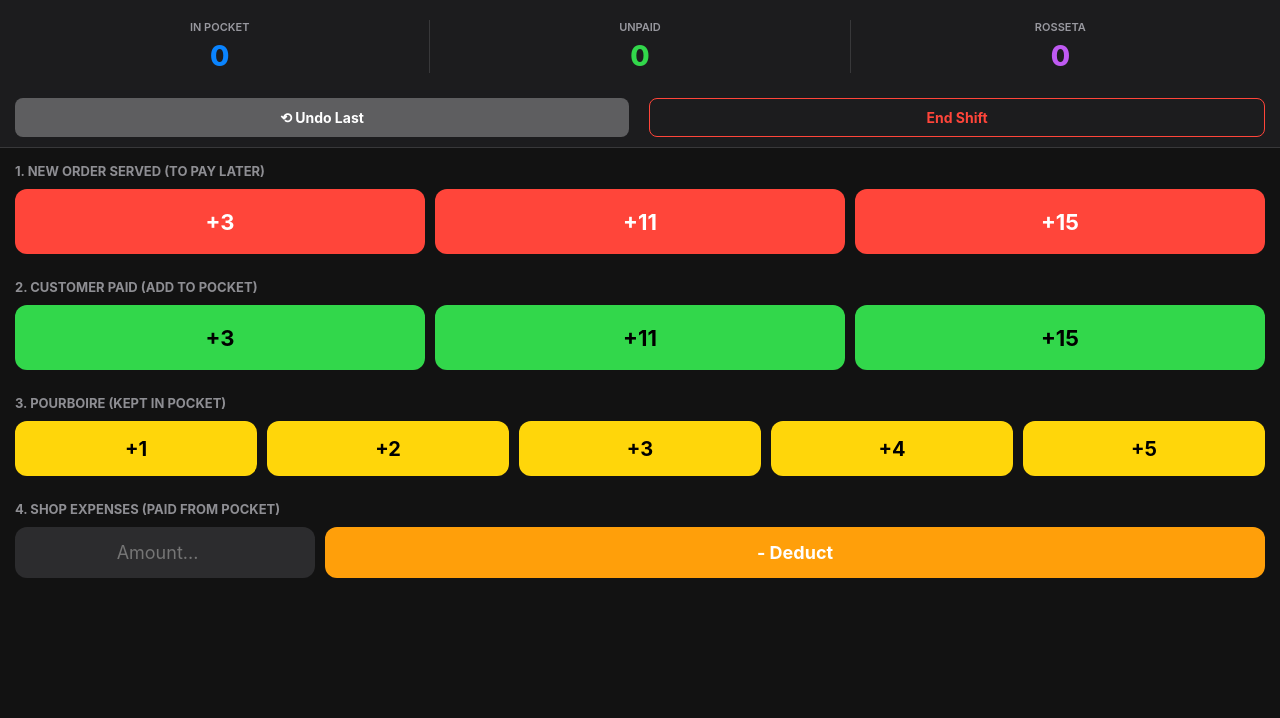
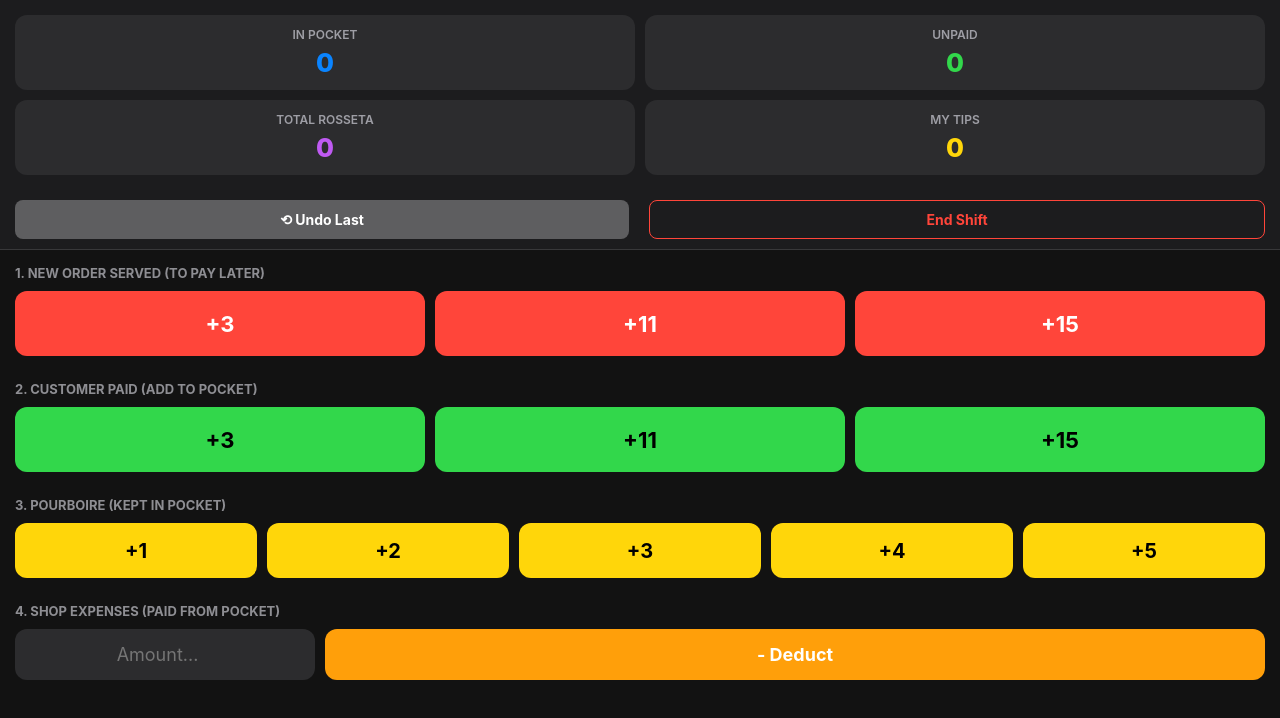
Before and after one commit to g4zqtjh696-coder/Possys, a plain HTML site: page index.html in a window 1280 px wide. Both pictures are taken after a click on the button "Open Caisse". Drawn offline with Linux system fonts and the light colour scheme.

Commit message:
Update index.html

```diff
--- a/index.html
+++ b/index.html
@@ -3,7 +3,7 @@
 <head>
     <meta charset="UTF-8">
     <meta name="viewport" content="width=device-width, initial-scale=1.0, maximum-scale=1.0, user-scalable=no">
-    <title>Shift Tracker Pro V2</title>
+    <title>Shift Tracker Pro V3</title>
     <style>
         * { box-sizing: border-box; font-family: -apple-system, BlinkMacSystemFont, "Segoe UI", Roboto, sans-serif; user-select: none; touch-action: manipulation; }
         body { margin: 0; padding: 0; background-color: #121212; color: #ffffff; display: flex; flex-direction: column; height: 100vh; overflow: hidden; }
@@ -18,17 +18,17 @@
         /* Main App Screen */
         #app-screen { display: none; flex-direction: column; height: 100%; }
 
-        /* 3-Column Header */
-        .header { display: flex; justify-content: space-between; padding: 20px 10px 15px; background-color: #1c1c1e; }
-        .stat-box { text-align: center; flex: 1; border-right: 1px solid #38383a; }
-        .stat-box:last-child { border-right: none; }
-        .stat-label { font-size: 11px; color: #ebebf5; opacity: 0.6; margin-bottom: 5px; text-transform: uppercase; font-weight: 600;}
-        .stat-value { font-size: 28px; font-weight: 800; }
+        /* 2x2 Grid Header */
+        .header { display: grid; grid-template-columns: repeat(2, 1fr); gap: 10px; padding: 15px; background-color: #1c1c1e; }
+        .stat-box { text-align: center; padding: 12px 5px; background-color: #2c2c2e; border-radius: 12px; }
+        .stat-label { font-size: 12px; color: #ebebf5; opacity: 0.6; margin-bottom: 5px; text-transform: uppercase; font-weight: 600;}
+        .stat-value { font-size: 26px; font-weight: 800; }
 
         .text-blue { color: #0a84ff; }
         .text-red { color: #ff453a; }
         .text-green { color: #32d74b; }
         .text-purple { color: #bf5af2; }
+        .text-gold { color: #ffd60a; }
 
         /* Top Controls: Undo & End Shift */
         .top-controls { display: flex; justify-content: space-between; padding: 10px 15px; background-color: #1c1c1e; border-bottom: 1px solid #38383a; }
@@ -47,7 +47,7 @@
         .btn-tip { background-color: #ffd60a; color: #000; height: 55px; font-size: 20px; }
 
         .expense-row { display: flex; gap: 10px; }
-        .expense-input { flex: 1; margin: 0; padding: 15px; font-size: 18px; }
+        .expense-input { flex: 1; margin: 0; padding: 15px; font-size: 18px; border-radius: 12px; border: none; background: #2c2c2e; color: white; outline: none; text-align: center;}
         .btn-expense { flex: 1; background-color: #ff9f0a; color: white; border-radius: 12px; font-size: 18px; }
     </style>
 </head>
@@ -74,8 +74,12 @@
             <div class="stat-value text-green" id="unpaid-display">0</div>
         </div>
         <div class="stat-box">
-            <div class="stat-label">Rosseta</div>
+            <div class="stat-label">Total Rosseta</div>
             <div class="stat-value text-purple" id="rosseta-display">0</div>
+        </div>
+        <div class="stat-box">
+            <div class="stat-label">My Tips</div>
+            <div class="stat-value text-gold" id="tips-display">0</div>
         </div>
     </div>
 
@@ -134,7 +138,7 @@
     let actionHistory = [];
 
     window.onload = function() {
-        const savedData = localStorage.getItem('shiftDataV2');
+        const savedData = localStorage.getItem('shiftDataV3');
         if (savedData) {
             const data = JSON.parse(savedData);
             fond = data.fond || 0;
@@ -179,7 +183,7 @@
         const amount = parseFloat(input.value);
         if (amount > 0) {
             addAction('expense', amount);
-            input.value = ''; // clear field after clicking deduct
+            input.value = '';
         }
     }
 
@@ -198,8 +202,8 @@
     }
 
     function endShift() {
-        if(confirm("End shift and clear all data?")) {
-            localStorage.removeItem('shiftDataV2');
+        if(confirm(`End shift? \n\nYour Take-Home Profit (Tips): ${totalTips} DH\nShop Owed (from pocket expenses): ${totalExpenses} DH\n\nPress OK to clear all data.`)) {
+            localStorage.removeItem('shiftDataV3');
             location.reload();
         }
     }
@@ -214,19 +218,17 @@
             totalExpenses: totalExpenses,
             actionHistory: actionHistory
         };
-        localStorage.setItem('shiftDataV2', JSON.stringify(data));
+        localStorage.setItem('shiftDataV3', JSON.stringify(data));
     }
 
     function updateUI() {
-        // Pocket = starting cash + collected cash + tips - money spent
         const pocket = fond + totalPaid + totalTips - totalExpenses;
-        // Unpaid = orders placed - orders paid for
         const unpaid = totalOrders - totalPaid;
-        // Rosseta = Initial machine value + value of all new orders placed today
         const currentRosseta = initialRosseta + totalOrders;
 
         document.getElementById('pocket-display').innerText = pocket;
         document.getElementById('rosseta-display').innerText = currentRosseta;
+        document.getElementById('tips-display').innerText = totalTips;
 
         const unpaidEl = document.getElementById('unpaid-display');
         unpaidEl.innerText = unpaid;
```
